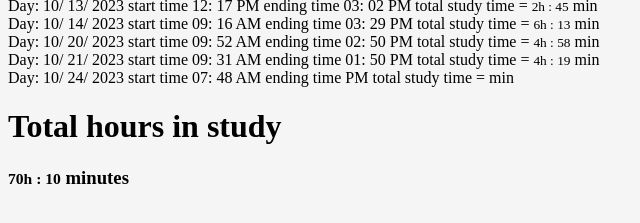
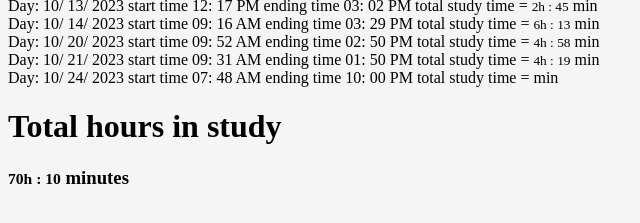
Before and after one commit to dabanaluintenque/Intenque-Home-page, a website: page public/about_me/aboutMe.html in a window 1280 px wide. Shown: the part 1547-1770 px from the top of the page, 128-768 px from the left. Drawn offline with Linux system fonts and the light colour scheme.

Commit message:
10/24/2023 10:39PM

```diff
--- a/public/about_me/aboutMe.html
+++ b/public/about_me/aboutMe.html
@@ -77,7 +77,7 @@
                     <section>Day: 10/ 14/ 2023   start time 09: 16 AM   ending time 03: 29 PM total study time = <small id="day30"></small> min</section>
                     <section>Day: 10/ 20/ 2023   start time 09: 52 AM   ending time 02: 50 PM total study time = <small id="day31"></small> min</section>
                     <section>Day: 10/ 21/ 2023   start time 09: 31 AM   ending time 01: 50 PM total study time = <small id="day32"></small> min</section>
-                    <section>Day: 10/ 24/ 2023   start time 07: 48 AM   ending time  PM total study time = <small id="day32"></small> min</section>
+                    <section>Day: 10/ 24/ 2023   start time 07: 48 AM   ending time 10: 00 PM total study time = <small id="day32"></small> min</section>
                  </section>
             </div>
             <div>
```
Also changed, not shown: 3 other files.
